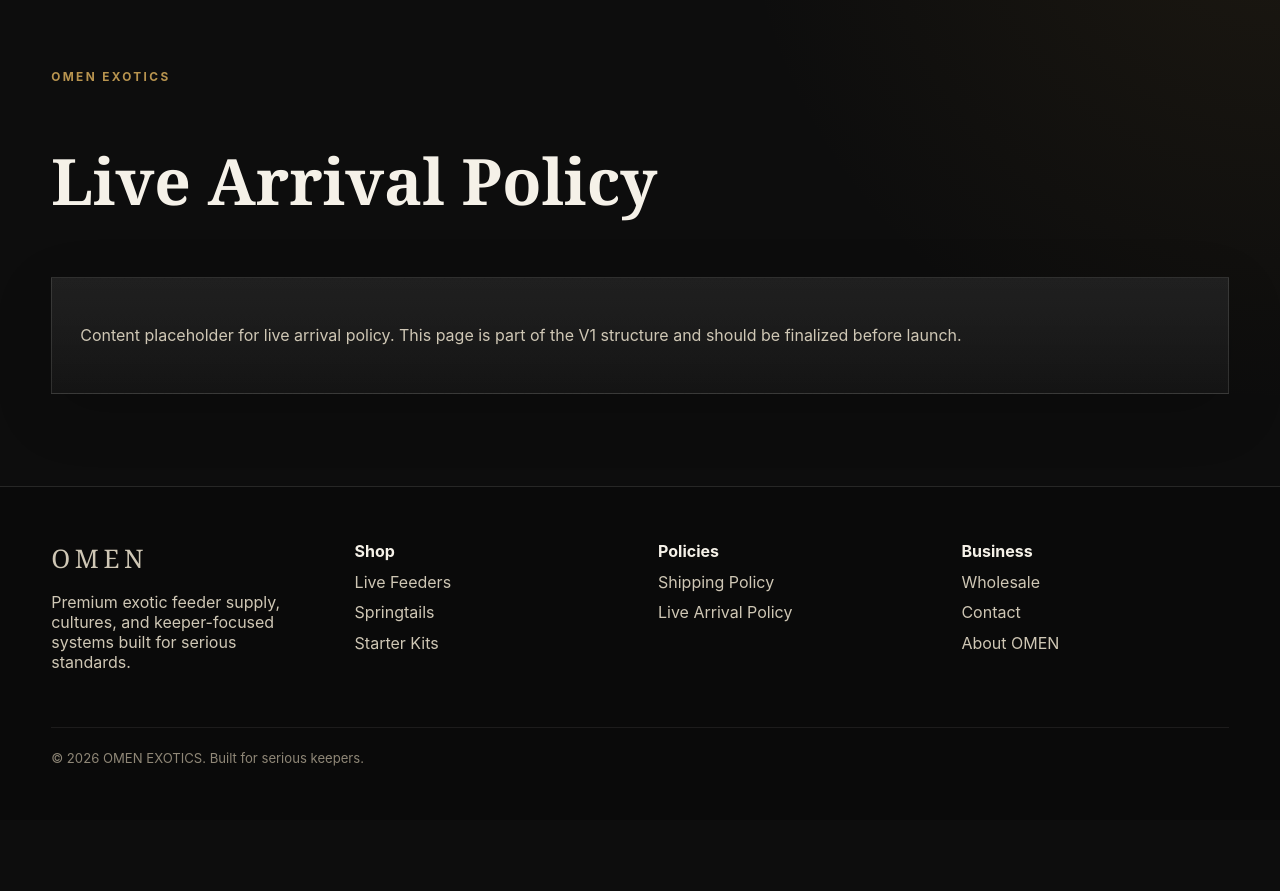
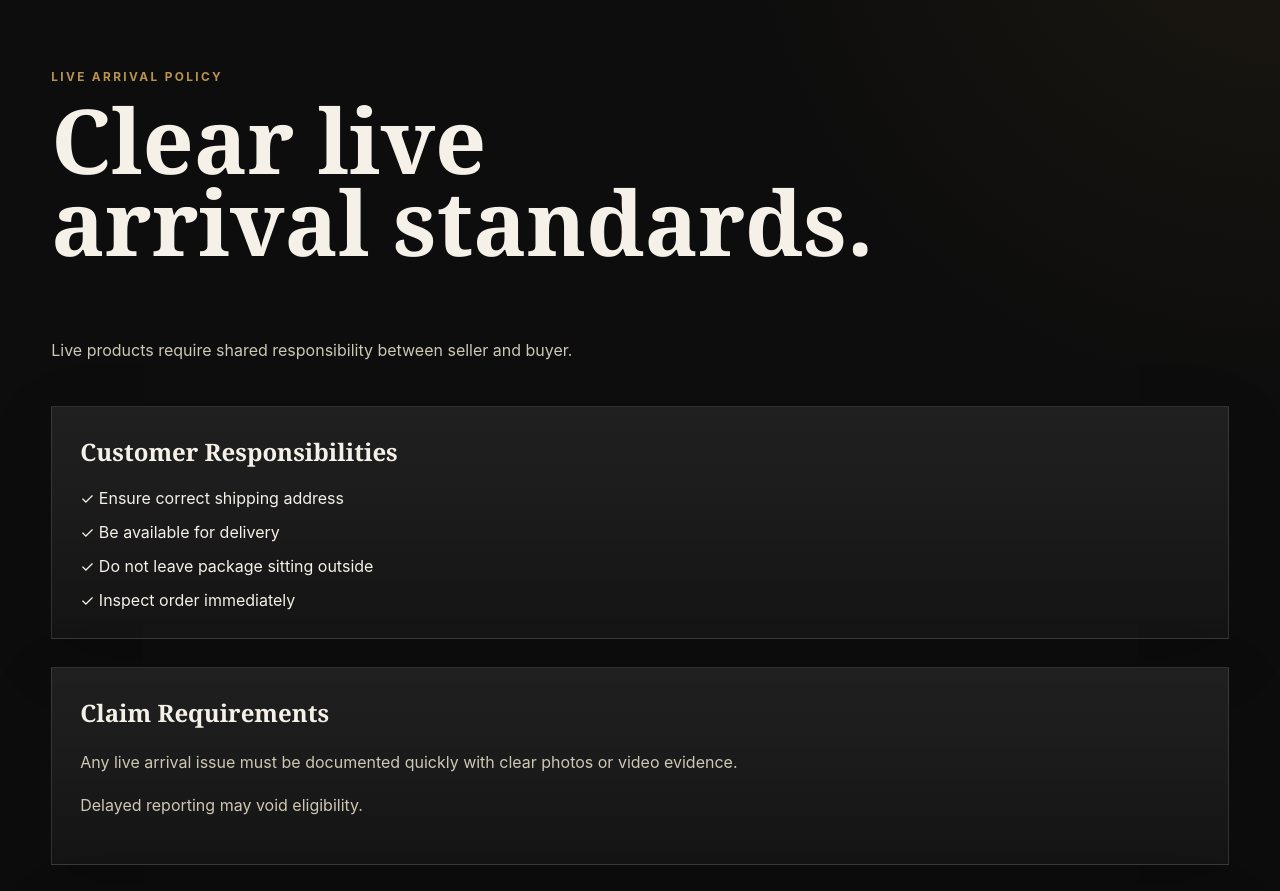
Before and after one commit to bguy971/omen-exotics, a Next.js app: page /live-arrival-policy in a window 1280 px wide. Shown: the part 140-1031 px from the top of the page. Before the commit the page ends 960 px from the top, so only its background shows below. Built offline with nearby package versions, Linux system fonts and the light colour scheme.

Commit message:
about, LAP and shipping swaps

```diff
--- a/app/live-arrival-policy/page.tsx
+++ b/app/live-arrival-policy/page.tsx
@@ -1,3 +1,84 @@
-export default function Page(){
-  return <section className="section"><div className="container"><div className="eyebrow">OMEN EXOTICS</div><h1 style={{fontFamily:'Georgia,serif',fontSize:'4rem',textTransform:'capitalize'}}>live arrival policy</h1><div className="card"><p className="muted">Content placeholder for live arrival policy. This page is part of the V1 structure and should be finalized before launch.</p></div></div></section>
+export default function Page() {
+  return (
+    <section className="section">
+      <div className="container">
+        <div className="eyebrow">Live Arrival Policy</div>
+
+        <h1
+          style={{
+            fontFamily: 'Georgia, serif',
+            fontSize: 'clamp(3rem,7vw,6rem)',
+            lineHeight: '.92',
+            marginTop: 14
+          }}
+        >
+          Clear live
+          <br />
+          arrival standards.
+        </h1>
+
+        <p
+          className="muted"
+          style={{
+            maxWidth: 760,
+            marginTop: 20
+          }}
+        >
+          Live products require shared responsibility between seller and buyer.
+        </p>
+
+        <div
+          className="grid"
+          style={{
+            gap: 28,
+            marginTop: 42
+          }}
+        >
+          <div className="card">
+            <h2 style={{ fontFamily: 'Georgia, serif', marginTop: 0 }}>
+              Customer Responsibilities
+            </h2>
+
+            <div
+              style={{
+                display: 'grid',
+                gap: 14
+              }}
+            >
+              <div>✓ Ensure correct shipping address</div>
+              <div>✓ Be available for delivery</div>
+              <div>✓ Do not leave package sitting outside</div>
+              <div>✓ Inspect order immediately</div>
+            </div>
+          </div>
+
+          <div className="card">
+            <h2 style={{ fontFamily: 'Georgia, serif', marginTop: 0 }}>
+              Claim Requirements
+            </h2>
+
+            <p className="muted">
+              Any live arrival issue must be documented quickly with clear photos
+              or video evidence.
+            </p>
+
+            <p className="muted">
+              Delayed reporting may void eligibility.
+            </p>
+          </div>
+
+          <div className="card">
+            <h2 style={{ fontFamily: 'Georgia, serif', marginTop: 0 }}>
+              Weather Exceptions
+            </h2>
+
+            <p className="muted">
+              Guarantees may be limited or adjusted during extreme weather
+              conditions if shipping proceeds at buyer request.
+            </p>
+          </div>
+        </div>
+      </div>
+    </section>
+  );
 }
```
Also changed, not shown: app/about/page.tsx (+113 -2 lines), app/shipping/page.tsx (+82 -2 lines).
